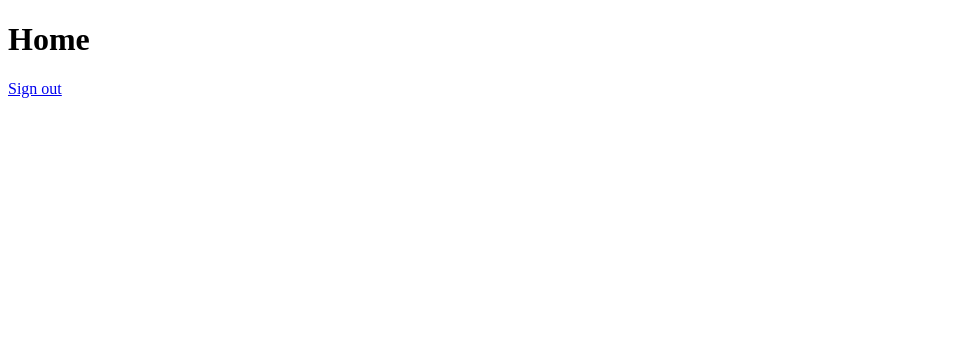
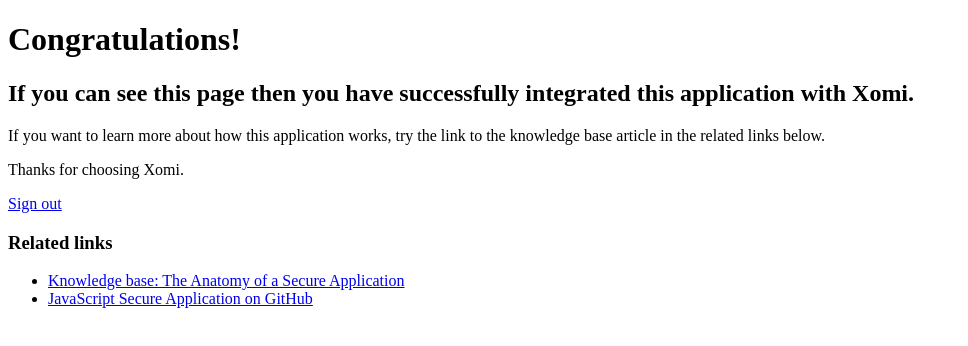
Before and after one commit to xomicloud/javascript, a website: page template/home.html in a window 1280 px wide. Shown: the whole page, without its empty margins (0-968 px from the left). Drawn offline with Linux system fonts and the light colour scheme.

Commit message:
Improvements all around.

```diff
--- a/bin/handler/createAccount.js
+++ b/bin/handler/createAccount.js
@@ -1,17 +1,13 @@
 "use strict";
 
 const constants = require("../constants"),
-
       headersUtilities = require("../utilities/headers");
 
 const { setAuthoriseLocationHeader } = headersUtilities;
 
-
 function createAccountHandler(request, response, next) {
   const { SEE_OTHER_303_STATUS_CODE } = constants,
         createAccount = true;
-
-
 
   setAuthoriseLocationHeader(response, createAccount);
 
--- a/bin/handler/signIn.js
+++ b/bin/handler/signIn.js
@@ -1,17 +1,13 @@
 "use strict";
 
 const constants = require("../constants"),
-
       headersUtilities = require("../utilities/headers");
 
 const { setAuthoriseLocationHeader } = headersUtilities;
 
-
 function signInHandler(request, response, next) {
   const { SEE_OTHER_303_STATUS_CODE } = constants,
         createAccount = true;
-
-
 
   setAuthoriseLocationHeader(response, createAccount);
 
--- a/lambda.js
+++ b/bin/lambda.js
@@ -2,6 +2,6 @@
 
 const serverless = require("serverless-http"); ///
 
-const app = require("./bin/app");
+const app = require("./app");
 
 module.exports.handler = serverless(app);
--- a/template/home.html
+++ b/template/home.html
@@ -5,10 +5,30 @@
   </head>
   <body>
     <h1>
-      Home
+      Congratulations!
     </h1>
+    <h2>
+      If you can see this page then you have successfully integrated this application with Xomi.
+    </h2>
+    <p>
+      If you want to learn more about how this application works, try the link to the knowledge base article in the related links below.
+    </p>
+    <p>
+      Thanks for choosing Xomi.
+    </p>
     <p>
       <a href="{{SIGN_OUT_PATH}}">Sign out</a>
     </p>
+    <h3>
+      Related links
+    </h3>
+    <ul>
+      <li>
+        <a href="https://developers.xomi.cloud/knowledge-base/anatomy-of-secure-application">Knowledge base: The Anatomy of a Secure Application</a>
+      </li>
+      <li>
+        <a href="https://github.com/xomicloud/javascript-secure-application">JavaScript Secure Application on GitHub</a>
+      </li>
+    </ul>
   </body>
 </html>
```
Also changed, not shown: 3 other files.
